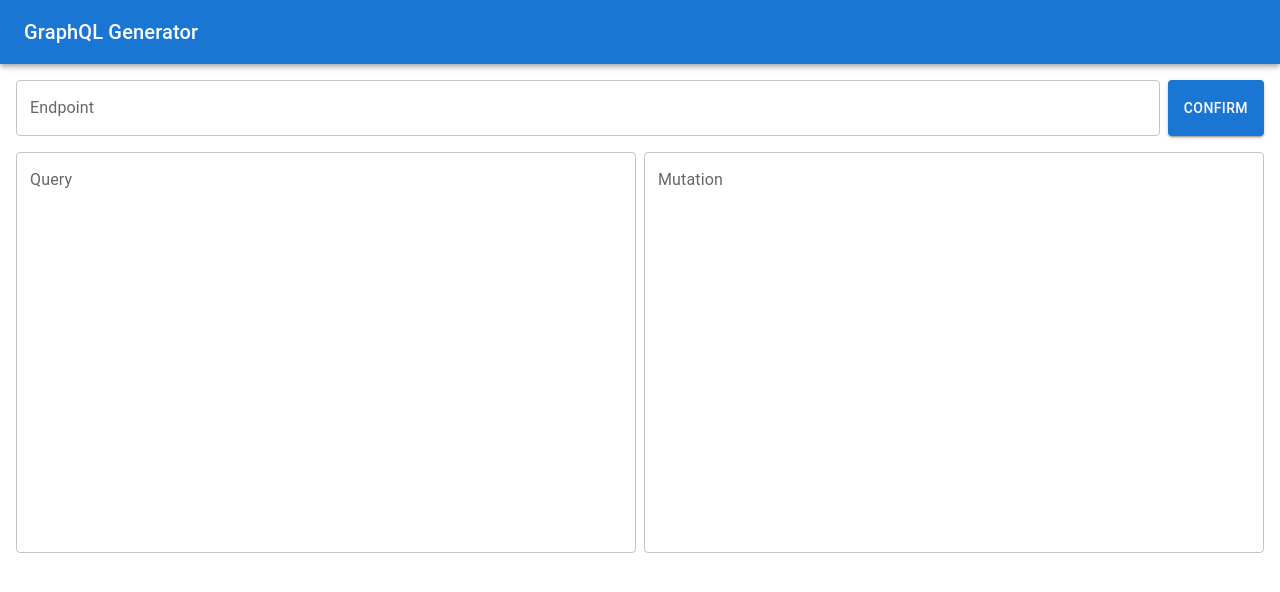
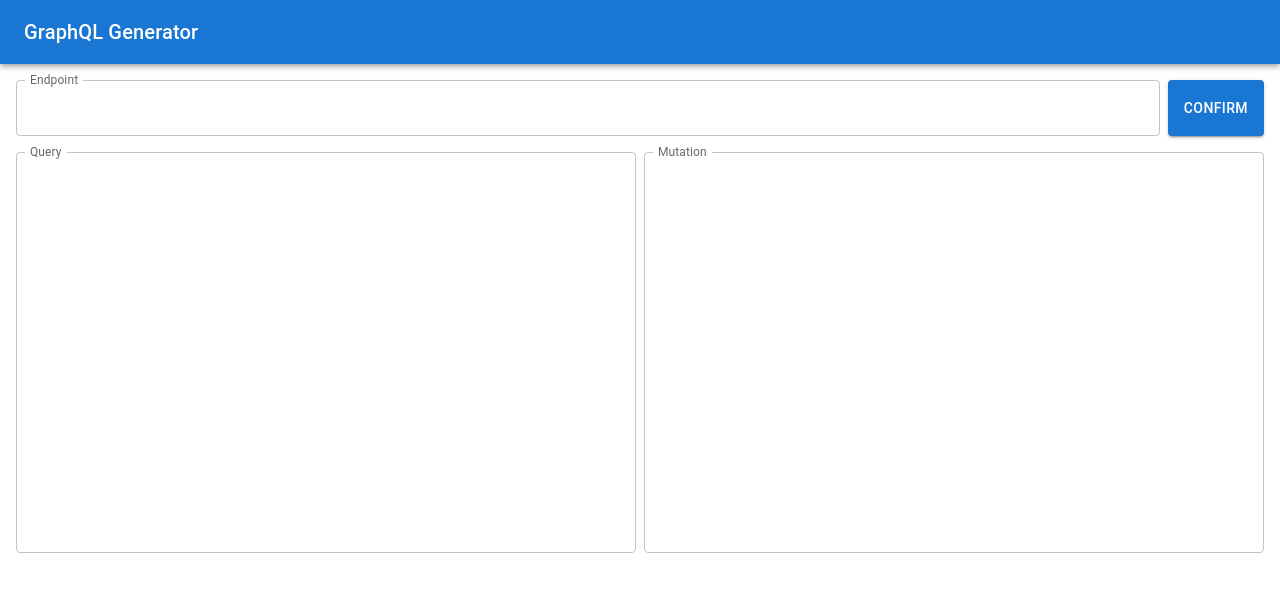
Before and after one commit to slioplark/nextjs-graphql-generator, a Next.js app: page / in a window 1280 px wide. Shown: the top 592 px of the page. Built offline with nearby package versions, Linux system fonts and the light colour scheme.

Commit message:
feat: add InputText & InputTextarea

```diff
--- /dev/null
+++ b/components/Input/InputText.tsx
@@ -0,0 +1,17 @@
+import type { TextFieldProps } from '@mui/material'
+import TextField from '@mui/material/TextField'
+import React from 'react'
+
+const InputText: React.FC<TextFieldProps> = ({ label, value, onChange }) => {
+  return (
+    <TextField
+      fullWidth
+      label={label}
+      value={value}
+      onChange={onChange}
+      InputLabelProps={{ shrink: true }}
+    />
+  )
+}
+
+export default InputText
--- /dev/null
+++ b/components/Input/InputTextarea.tsx
@@ -0,0 +1,19 @@
+import type { TextFieldProps } from '@mui/material'
+import TextField from '@mui/material/TextField'
+import React from 'react'
+
+const InputTextarea: React.FC<TextFieldProps> = ({ label, value, onChange }) => {
+  return (
+    <TextField
+      fullWidth
+      multiline
+      rows={16}
+      label={label}
+      value={value}
+      onChange={onChange}
+      InputLabelProps={{ shrink: true }}
+    />
+  )
+}
+
+export default InputTextarea
--- /dev/null
+++ b/components/Input/index.ts
@@ -0,0 +1,4 @@
+import InputText from './InputText'
+import InputTextarea from './InputTextarea'
+
+export { InputText, InputTextarea }
--- a/pages/index.tsx
+++ b/pages/index.tsx
@@ -1,4 +1,5 @@
-import { Box, Button, Stack, TextField } from '@mui/material'
+import { InputText, InputTextarea } from '@components/Input'
+import { Box, Button, Stack } from '@mui/material'
 import getIntrospection, { ArgType, IntrospectionQuery } from '@utils/getIntrospection'
 import { TypeKind } from 'graphql'
 import type { NextPage } from 'next'
@@ -92,21 +93,15 @@ const Home: NextPage = () => {
 
       <Stack gap="16px">
         <Box sx={style.inputWrapper}>
-          <TextField
-            fullWidth
-            variant="outlined"
-            label="Endpoint"
-            value={uri}
-            onChange={event => setUri(event.target.value)}
-          />
+          <InputText label="Endpoint" value={uri} onChange={event => setUri(event.target.value)} />
           <Button variant="contained" onClick={handleConfirm}>
             Confirm
           </Button>
         </Box>
 
         <Box sx={style.textareaWrapper}>
-          <TextField fullWidth multiline rows={16} label="Query" value={queryValue} />
-          <TextField fullWidth multiline rows={16} label="Mutation" value={mutationValue} />
+          <InputTextarea label="Query" value={queryValue} />
+          <InputTextarea label="Mutation" value={mutationValue} />
         </Box>
       </Stack>
     </>
```
